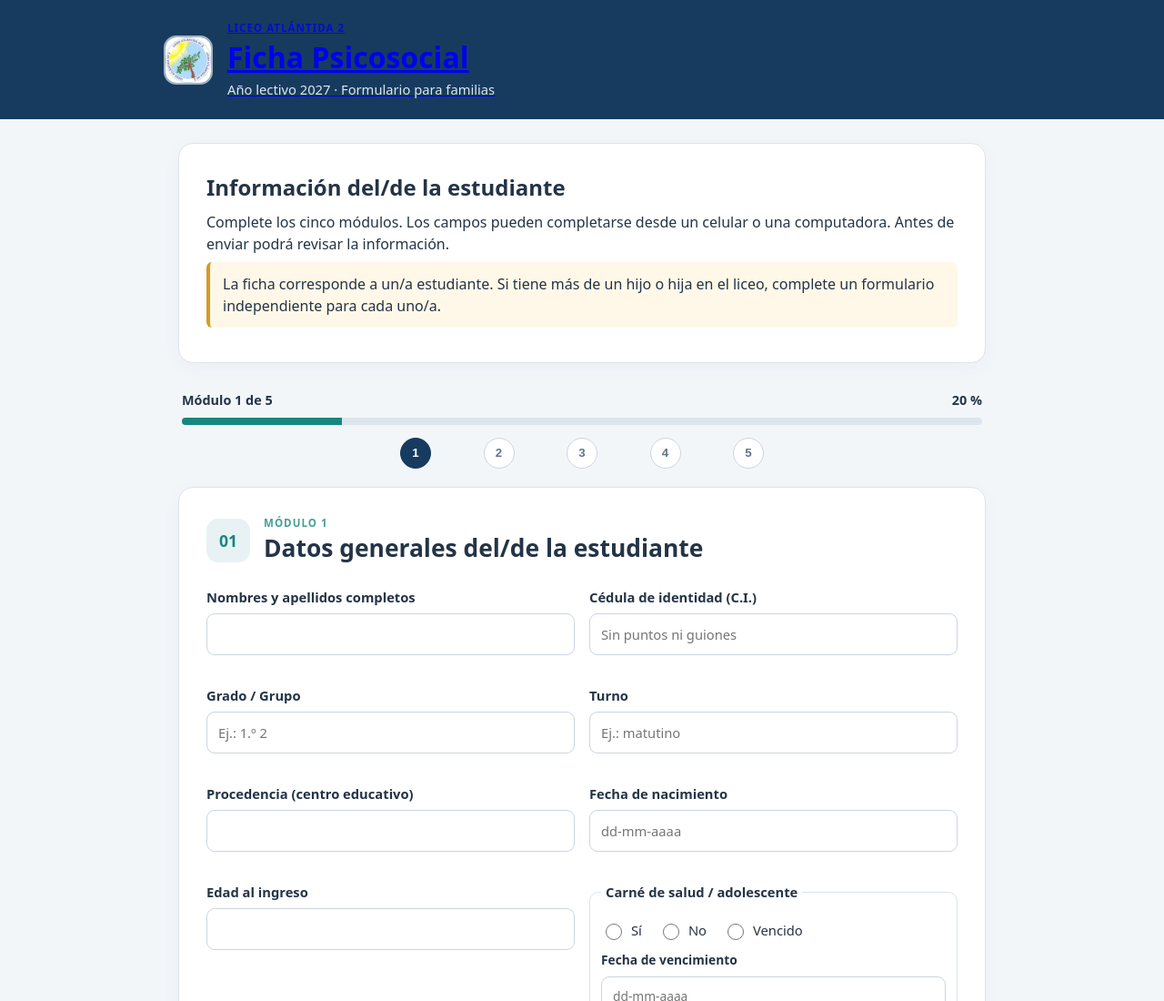
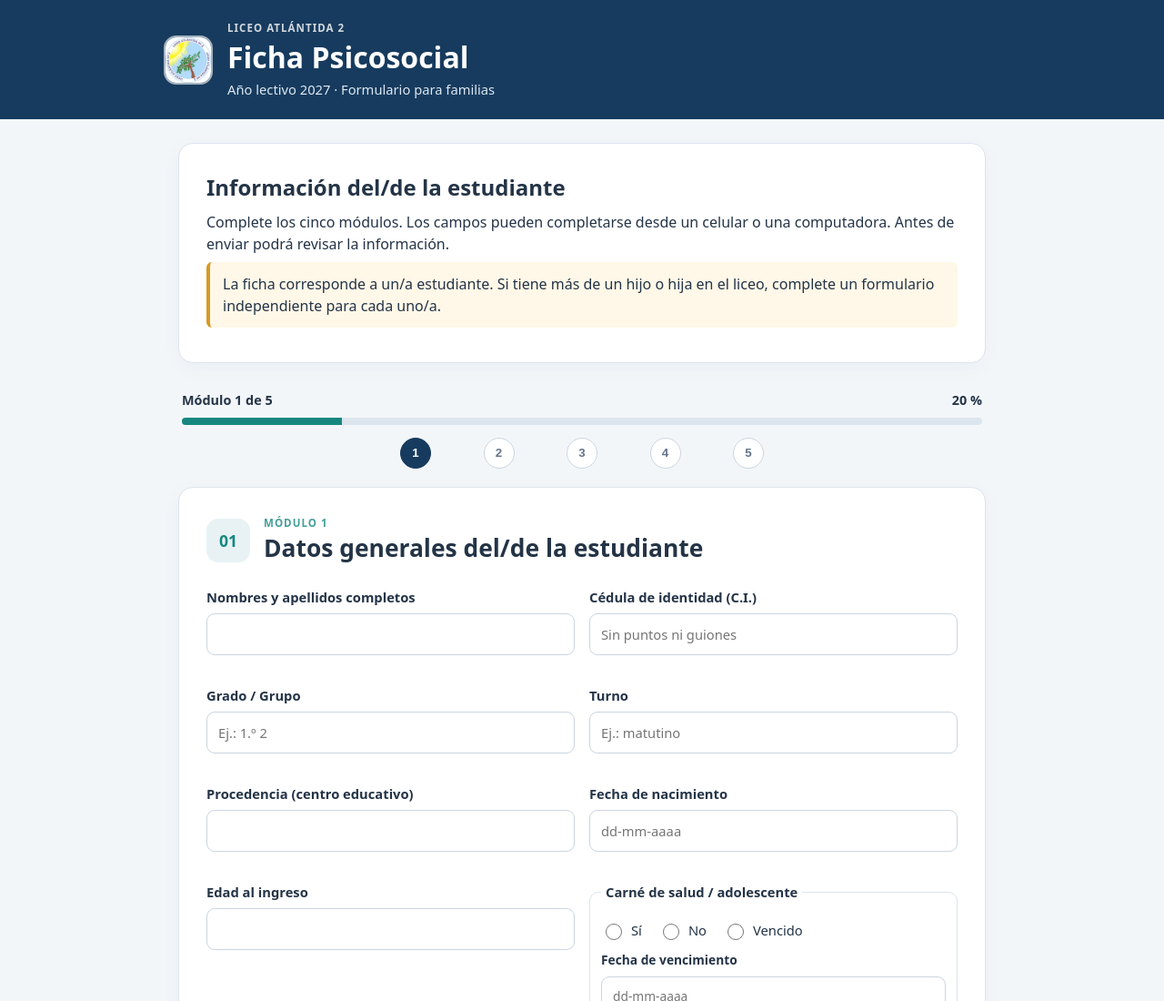
Before and after one commit to liceoatlantida2informatica-byte/Formulario-psicosocial-Atl-ntida, a plain HTML site: page index.html in a window 1280 px wide. Shown: the top 1100 px of the page at 91% size. Drawn offline with Linux system fonts and the light colour scheme.

Commit message:
Update estilos.css

```diff
--- a/estilos.css
+++ b/estilos.css
@@ -56,6 +56,12 @@ body {
 
 .site-header p {
   margin: 0;
+}
+
+.site-header a {
+  color: inherit;
+  text-decoration: none;
+  display: block;
 }
 
 .eyebrow {
```
